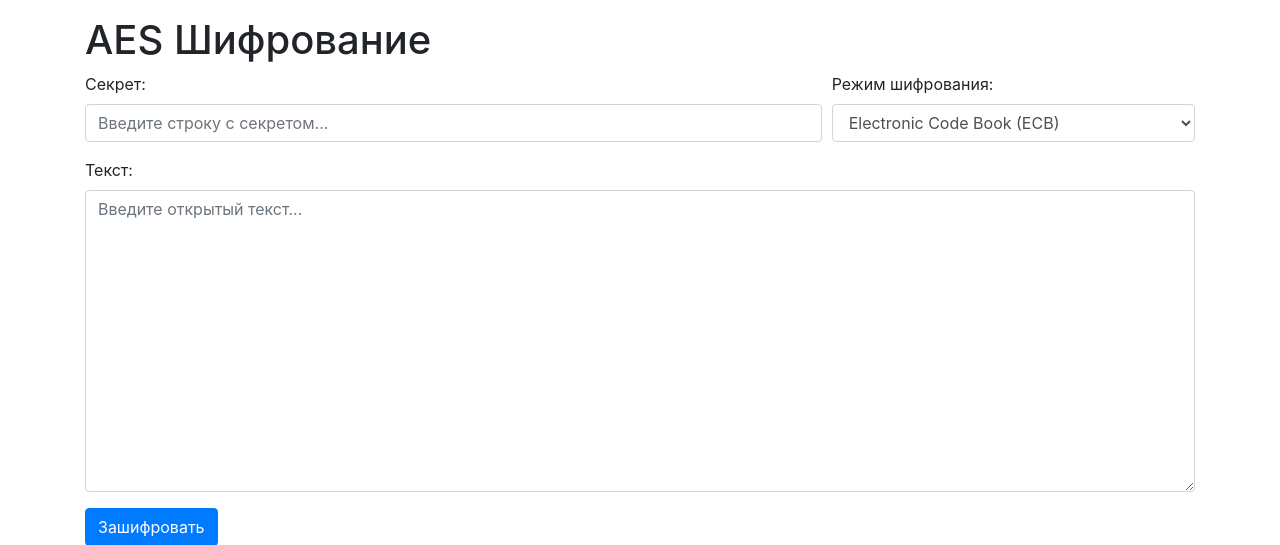
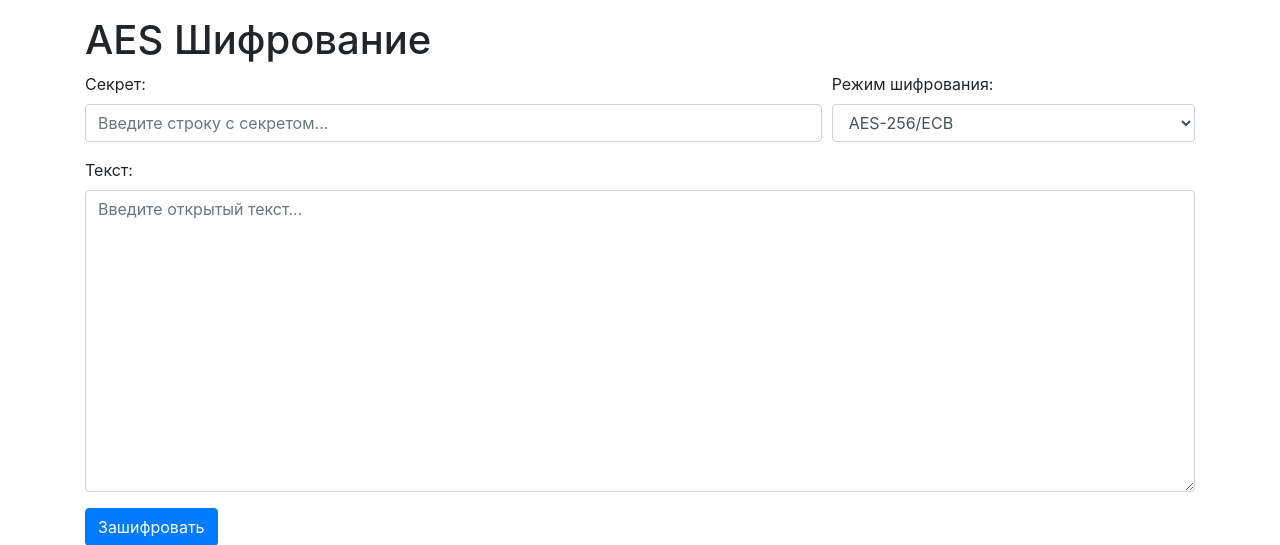
Before and after one commit to GRISHNOV/Information_Security_Web_Service, a Django app: page /crypto/aes/encrypt/ in a window 1280 px wide. Shown: the part 56-601 px from the top of the page. Run offline with Django 3.2, Linux system fonts and the light colour scheme; parts of the project's set-up code (start-up, migrations or seed data) failed here and were passed over; some libraries are stand-ins or nearby versions.

Commit message:
adding aes modes

```diff
--- a/core/templates/core/aes/encrypt.html
+++ b/core/templates/core/aes/encrypt.html
@@ -15,9 +15,16 @@
                 <div class="form-group col-md-4">
                     <label for="inputMode">Режим шифрования:</label>
                     <select name="mode" id="inputMode" class="form-control" required>
+                        <!--
                         <option selected value="ECB">Electronic Code Book (ECB)</option>
                         <option value="CBC">Cipher-Block Chaining (CBC)</option>
                         <option value="GCM">Galois Counter Mode (GCM)</option>
+                        -->
+                        <option value="aes256ecb">AES-256/ECB</option>
+                        <option value="aes256cbc">AES-256/CBC</option>
+                        <option value="aes256ctr">AES-256/CTR</option>
+                        <option value="aes256cfb">AES-256/CFB</option>
+                        <option value="aes256ofb">AES-256/OFB</option>
                     </select>
                 </div>
             </div>
```
